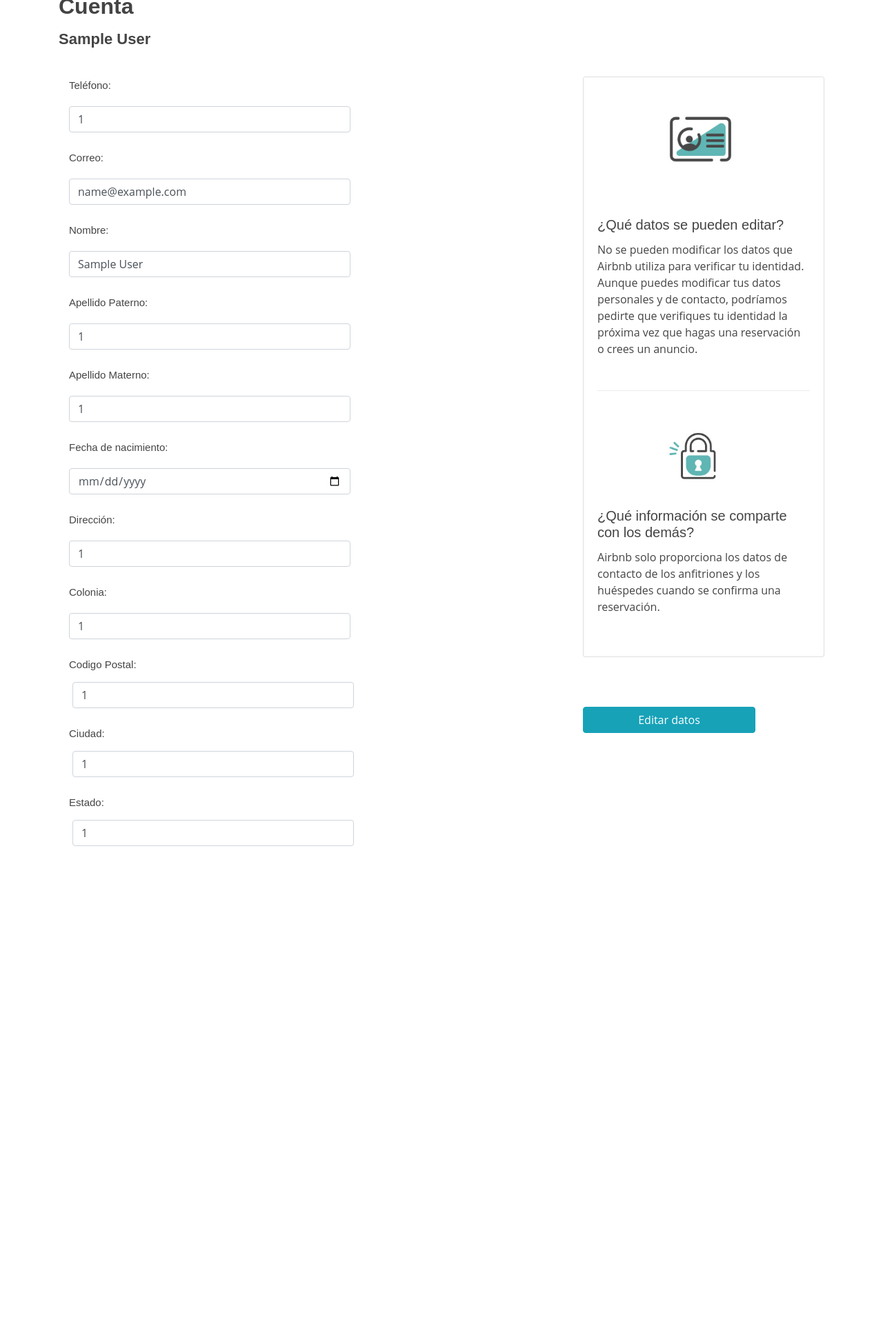
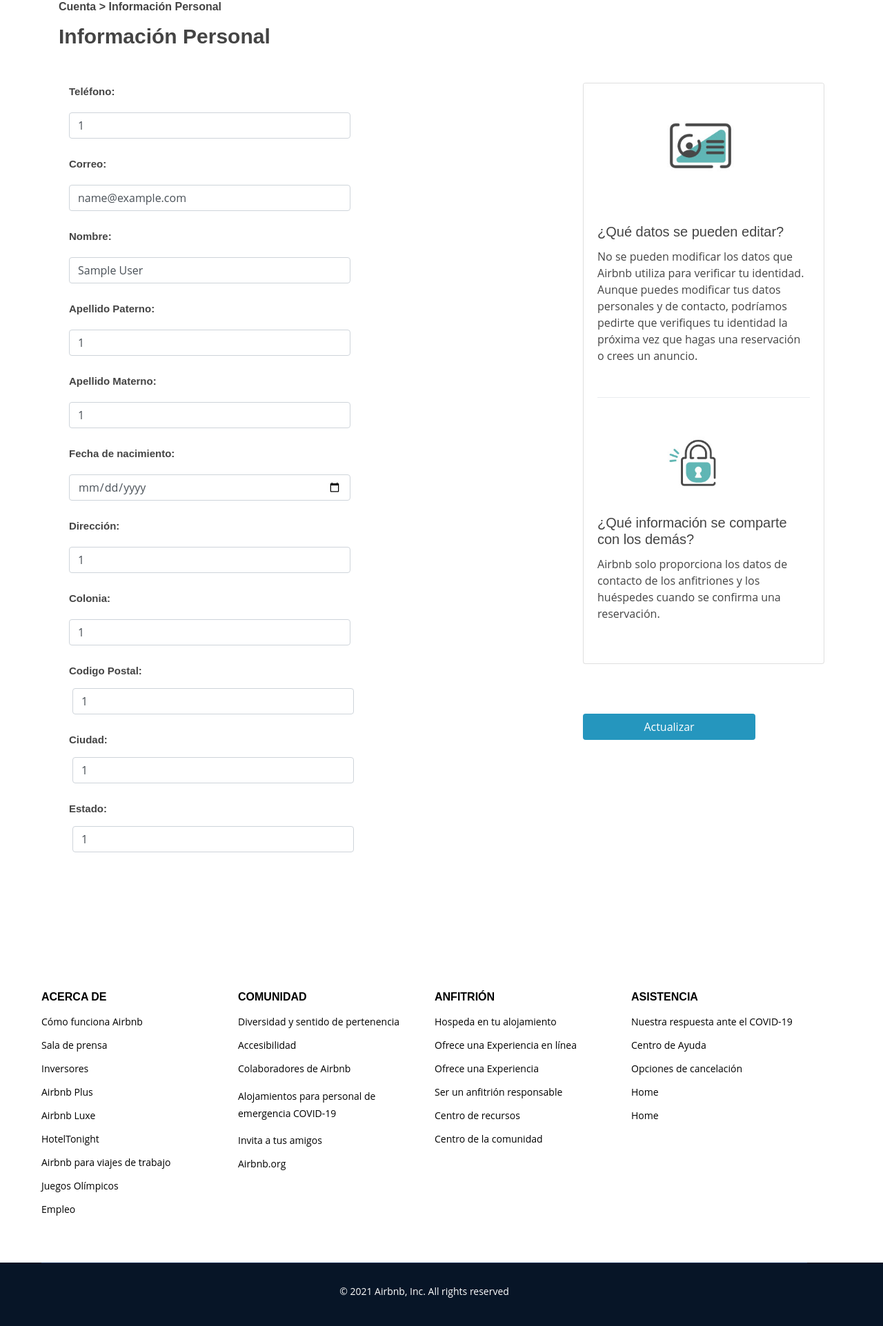
Before and after one commit to RafaDML/AirFIC, a PHP site: page /myaccount/informacion_personal.php in a window 1280 px wide. Shown: the part 110-2033 px from the top of the page at 69% size. Before the commit the page ends 1337 px from the top, so only its background shows below. Run offline with PHP 8.4, Linux system fonts and the light colour scheme; the visitor is signed in with stand-in values (Sample User, id 1); some libraries are stand-ins or nearby versions.

Commit message:
Modificar completo

```diff
--- a/Server/login.php
+++ b/Server/login.php
@@ -25,6 +25,7 @@
 		$_SESSION['Codigo_postal']=$datos['Codigo_postal'];
 		$_SESSION['Ciudad']=$datos['Ciudad'];
 		$_SESSION['Estado']=$datos['Estado'];
+		$_SESSION['id']=$datos['id'];
 
 
 		$_SESSION['Rol']=$datos['Rol'];
--- /dev/null
+++ b/footer.php
@@ -0,0 +1,67 @@
+<footer style="margin-top: 100px; margin-left: -50px;" id="footer">
+    <div   style="  background: #fff; " class="footer-top">
+      <div  class="container">
+        <div  style="background: #fff;" class="row">
+
+          <div class="col-lg-3 col-md-6 footer-links">
+            <h4 style="color: #000;">ACERCA DE</h4>
+            <ul >
+              <li > <a style="color: #000;" href="#">Cómo funciona Airbnb</a></li>
+              <li> <a style="color: #000;" href="#">Sala de prensa</a></li>
+              <li> <a style="color: #000;" href="#">Inversores</a></li>
+              <li> <a style="color: #000;" href="#">Airbnb Plus</a></li>
+              <li> <a style="color: #000;" href="#">Airbnb Luxe</a></li>
+              <li> <a style="color: #000;" href="#">HotelTonight</a></li>
+              <li> <a style="color: #000;" href="#">Airbnb para viajes de trabajo</a></li>
+              <li> <a style="color: #000;" href="#">Juegos Olímpicos</a></li>
+              <li> <a style="color: #000;" href="#">Empleo</a></li>
+            </ul>
+          </div>
+
+          <div class="col-lg-3 col-md-6 footer-links">
+            <h4 style="color: #000;">COMUNIDAD</h4>
+            <ul>
+              <li> <a style="color: #000;" href="#">Diversidad y sentido de pertenencia</a></li>
+              <li> <a style="color: #000;" href="#">Accesibilidad</a></li>
+              <li> <a style="color: #000;" href="#">Colaboradores de Airbnb</a></li>
+              <li> <a style="color: #000; line-height : 25px;" href="#">Alojamientos para personal de emergencia COVID-19</a></li>
+              <li> <a style="color: #000;" href="#">Invita a tus amigos</a></li>
+              <li> <a style="color: #000;" href="#">Airbnb.org</a></li>
+            </ul>
+          </div>
+
+          <div class="col-lg-3 col-md-6 footer-links">
+            <h4 style="color: #000;">ANFITRIÓN</h4>
+            <ul>
+              <li> <a style="color: #000;" href="#">Hospeda en tu alojamiento</a></li>
+              <li> <a style="color: #000;" href="#">Ofrece una Experiencia en línea</a></li>
+              <li> <a style="color: #000;" href="#">Ofrece una Experiencia</a></li>
+              <li> <a style="color: #000;" href="#">Ser un anfitrión responsable</a></li>
+              <li> <a style="color: #000;" href="#">Centro de recursos</a></li>
+              <li> <a style="color: #000;" href="#">Centro de la comunidad</a></li>
+            </ul>
+          </div>
+
+          <div class="col-lg-3 col-md-6 footer-links">
+            <h4 style="color: #000;">ASISTENCIA</h4>
+            <ul>
+              <li> <a style="color: #000;" href="#">Nuestra respuesta ante el COVID-19</a></li>
+              <li> <a style="color: #000;" href="#">Centro de Ayuda</a></li>
+              <li> <a style="color: #000;" href="#">Opciones de cancelación</a></li>
+              <li> <a style="color: #000;" href="#">Home</a></li>
+              <li> <a style="color: #000;" href="#">Home</a></li>
+            </ul>
+          </div>
+
+        </div>
+      </div>
+    </div>
+
+    <div  class="container">
+      <div class="copyright">
+        &copy; 2021 Airbnb, Inc. All rights reserved
+      </div>
+      <div class="credits">
+      </div>
+    </div>
+  </footer><!-- End Footer -->
--- a/myaccount/account_settings.php
+++ b/myaccount/account_settings.php
@@ -79,7 +79,7 @@ session_start();
     <label>
       <h3 class="display-4" style="  font-size: 22px; font-weight: 400">
         <span style="font-weight: bold;"><?= $Nombre?></span>,
-         <span><?= $Correo?></span>  <a style="color: #2596be" href="">- Ir a tu perfil</a>
+         <span><?= $Correo?></span>  <a style="color: #2596be" href="iraperfil.php">- Ir a tu perfil</a>
       </h3>
       </br>
     </label>
@@ -196,6 +196,10 @@ session_start();
 
 
 
+<?php
+  include '../footer.php';
+?>
+
 
 </body>
 </html>
--- a/myaccount/header_account_settings.php
+++ b/myaccount/header_account_settings.php
@@ -56,5 +56,9 @@
 
 
 
+
+
+
+
     </div>
   </header><!-- End Header -->
--- a/myaccount/informacion_personal.php
+++ b/myaccount/informacion_personal.php
@@ -75,6 +75,7 @@ session_start();
     $Codigo_postal=$_SESSION['Codigo_postal'];
     $Ciudad=$_SESSION['Ciudad'];
     $Estado=$_SESSION['Estado'];
+    $id=$_SESSION['id'];
     if(!isset($Correo)){
         header("location: Server/login.php");
     }
@@ -83,12 +84,12 @@ session_start();
 
 
 
-  <div class="container" style="margin-top: 100px;">
-    <label><h2 style="font-weight: bold;">Cuenta</h2></label></br>
+  <div class="container" style="margin-top: 100px; font-size: 22px;">
+    <label><h6 style="font-weight: bold;">Cuenta > Información Personal</h6></label></br>
     <label>
-      <h3 class="display-4" style="  font-size: 22px; font-weight: 400">
-        <span style="font-weight: bold;"><?= $Nombre?></span>
-      </h3>
+      <h4 class="display-4" style="  font-size: 30px; font-weight: 400">
+        <span style="font-weight: bold;">Información Personal</span>
+      </h4>
       </br>
     </label>
 
@@ -96,7 +97,7 @@ session_start();
 
 
 
-    <form action="Server/Registro_usuario_rafael.php" method="POST">
+    <form action="../Server/actualizarinfo.php" method="POST">
 
 
 
@@ -106,41 +107,41 @@ session_start();
                   <div class="col-sm-8">
 
                     <div class="form-group container">
-            <label><h5 class="display-4" style="font-size: 15px;">Teléfono:</h5></label>
-              <input style="margin-top: 5px" name="txtTelefono" id="txtTelefono" type="text" class="form-control col-7" value="<?=$Num_telefono?>"><br>
+            <label><h5 class="display-4" style="font-weight: bold; font-size: 15px;">Teléfono:</h5></label>
+              <input style="margin-top: 5px" maxlength="10"  name="txtTelefono" id="txtTelefono" type="text" class="form-control col-7" value="<?=$Num_telefono?>" required=""><br>
 
-               <label><h5 class="display-4" style="font-size: 15px;">Correo:</h5></label>
-              <input style="margin-top: 5px" name="txtEmail" id="txtEmail" type="email" class="form-control col-7"  value="<?=$Correo?>"><br>
+               <label><h5 class="display-4" style="font-weight: bold; font-size: 15px;">Correo:</h5></label>
+              <input style="margin-top: 5px" name="txtEmail" id="txtEmail" type="email" class="form-control col-7"  value="<?=$Correo?>"required=""><br>
 
-              <label><h5 class="display-4" style="font-size: 15px;">Nombre:</h5></label>
-              <input style="margin-top: 5px" name="txtNombre" id="txtNombre" type="text" class="form-control col-7" value="<?=$Nombre?>"><br>
+              <label><h5 class="display-4" style=" font-weight: bold; font-size: 15px;">Nombre:</h5></label>
+              <input style="margin-top: 5px" name="txtNombre" id="txtNombre" type="text" class="form-control col-7" value="<?=$Nombre?>" required=""><br>
 
-              <label><h5 class="display-4" style="font-size: 15px;">Apellido Paterno:</h5></label>
-              <input style="margin-top: 5px" name="txtApellidoP" id="txtApellidoP" type="text" class="form-control col-7" value="<?=$Ap_pat?>"><br>
+              <label><h5 class="display-4" style="font-weight: bold; font-size: 15px;">Apellido Paterno:</h5></label>
+              <input style="margin-top: 5px" name="txtApellidoP" id="txtApellidoP" type="text" class="form-control col-7" value="<?=$Ap_pat?>" required=""><br>
 
-              <label><h5 class="display-4" style="font-size: 15px;">Apellido Materno:</h5></label>
-              <input style="margin-top: 5px" name="txtApellidoM" id="txtApellidoM" type="text" class="form-control col-7" value="<?=$Ap_mat?>"><br>
+              <label><h5 class="display-4" style="font-weight: bold; font-size: 15px;">Apellido Materno:</h5></label>
+              <input style="margin-top: 5px" name="txtApellidoM" id="txtApellidoM" type="text" class="form-control col-7" value="<?=$Ap_mat?>" required=""><br>
 
-               <label><h5 class="display-4" style="font-size: 15px;">Fecha de nacimiento:</h5></label>
-              <input style="margin-top: 5px" name="dateFechaNac" id="dateFechaNac" type="date" class="form-control col-7" required value="<?=$Fecha_nacimiento?>"><br>
+               <label><h5 class="display-4" style="font-weight: bold; font-size: 15px;">Fecha de nacimiento:</h5></label>
+              <input style="margin-top: 5px" name="dateFechaNac" id="dateFechaNac" type="date" class="form-control col-7" required value="<?=$Fecha_nacimiento?>" required=""><br>
 
-              <label><h5 class="display-4" style="font-size: 15px;">Dirección:</h5></label>
-              <input style="margin-top: 5px" name="txtDireccion" id="txtDireccion" type="text" class="form-control col-7" value="<?=$Direccion?>"><br>
+              <label><h5 class="display-4" style="font-weight: bold; font-size: 15px;">Dirección:</h5></label>
+              <input style="margin-top: 5px" name="txtDireccion" id="txtDireccion" type="text" class="form-control col-7" value="<?=$Direccion?>" required=""><br>
 
-              <label><h5 class="display-4" style="font-size: 15px;">Colonia:</h5></label>
-              <input style="margin-top: 5px" name="txtColonia" id="txtColonia" type="text" class="form-control col-7" value="<?=$Colonia?>"><br>
+              <label><h5 class="display-4" style="font-weight: bold; font-size: 15px;">Colonia:</h5></label>
+              <input style="margin-top: 5px" name="txtColonia" id="txtColonia" type="text" class="form-control col-7" value="<?=$Colonia?>" required=""><br>
 
 
-                <label><h5 class="display-4" style="font-size: 15px;">Codigo Postal:</h5></label>
-                <input style="margin-left: 5px" name="txtCodPostal" id="txtCodPostal" type="text" class="form-control col-7" value="<?=$Codigo_postal?>"><br>
+                <label><h5 class="display-4" style="font-weight: bold; font-size: 15px;">Codigo Postal:</h5></label>
+                <input style="margin-left: 5px" name="txtCodPostal" id="txtCodPostal" type="text" class="form-control col-7" value="<?=$Codigo_postal?>" required=""><br>
 
-                <label><h5 class="display-4" style="font-size: 15px;">Ciudad:</h5></label>
-                <input style="margin-left: 5px" name="txtCiudad" id="txtCiudad" type="text" class="form-control col-7" value="<?=$Ciudad?>"><br>
+                <label><h5 class="display-4" style="font-weight: bold; font-size: 15px;">Ciudad:</h5></label>
+                <input style="margin-left: 5px" name="txtCiudad" id="txtCiudad" type="text" class="form-control col-7" value="<?=$Ciudad?>" required=""><br>
 
 
 
-              <label><h5 class="display-4" style="font-size: 15px;">Estado:</h5></label>
-              <input style="margin-left: 5px" name="txtEstado" id="txtEstado" type="text" class="form-control col-7" required placeholder="" value="<?=$Estado?>"><br>
+              <label><h5 class="display-4" style="font-weight: bold; font-size: 15px;">Estado:</h5></label>
+              <input style="margin-left: 5px" name="txtEstado" id="txtEstado" type="text" class="form-control col-7" required placeholder="" value="<?=$Estado?>" required=""><br>
 
 
 
@@ -167,7 +168,9 @@ session_start();
                     </div>
                     <br><br><br>
 
-                    <button type="button" class="btn btn-info" style="position: relative; width: 250px;">Editar datos</button>
+
+
+                     <input type="submit" value="Actualizar" style=" background-color: #2596be; color: white; position: relative; width: 250px;" class="btn btn-block  login-btn" >
                   </div>
                 </div>
 
@@ -204,7 +207,9 @@ session_start();
 
 
 
-
+<?php
+  include '../footer.php';
+?>
 
 </body>
 </html>
```
Also changed, not shown: Server/actualizarinfo.php (added, +61 -0 lines), index.php (+76 -32 lines), myaccount/iraperfil.php (added, +149 -0 lines), myaccount/profile.php (+11 -23 lines), assets/img/account/accountpicture.jpg (added), assets/img/account/place.jpg (added), assets/img/iconcard1.jpge.webp (added), assets/img/iconcardnum1.jpg (added), 1 other file.
